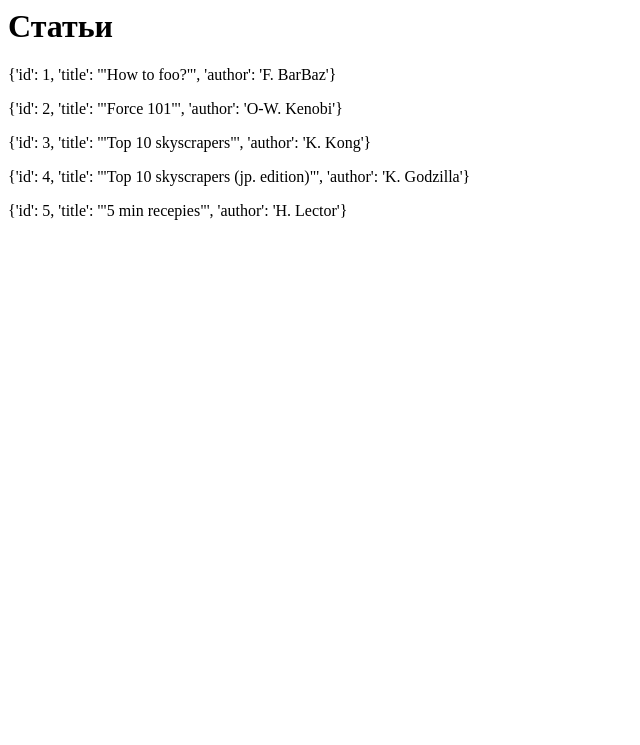
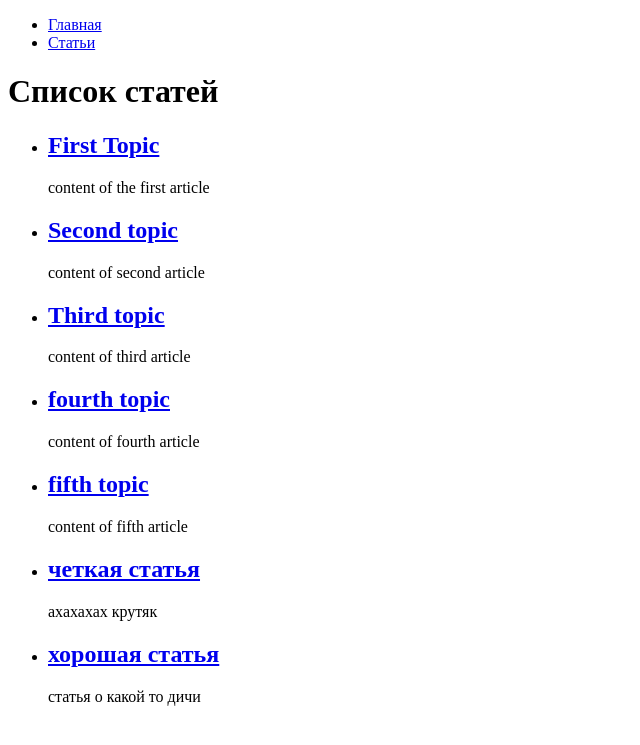
Before and after one commit to Takeitez17/hexlet-django-blog, a Django app: page /articles/ in a window 1280 px wide. Shown: the top 745 px of the page, without its empty margins (0-640 px from the left). Run offline with Django 5.2, Linux system fonts and the light colour scheme; data comes from the database, SQL or seed files in the repository; both versions use the stored data as it was after the commit.

Commit message:
lesson13

```diff
--- a/hexlet_django_blog/article/urls.py
+++ b/hexlet_django_blog/article/urls.py
@@ -3,6 +3,6 @@ from django.urls import path
 from hexlet_django_blog.article import views
 
 urlpatterns = [
-    path("", views.index),
-    path('<int:id>/', views.getArticle, name='article')
+    path("", views.IndexView.as_view(), name="articles_list"),
+    path("<int:id>/", views.IndexView.as_view(), name="article_detail"),
 ]
--- a/hexlet_django_blog/article/views.py
+++ b/hexlet_django_blog/article/views.py
@@ -1,31 +1,24 @@
 from django.shortcuts import render
 from django.http import HttpResponse
 from django.http import Http404
+from django.shortcuts import render, get_object_or_404
 from django.views.decorators.http import require_http_methods
+from hexlet_django_blog.article.models import Article
+from django.views import View
 
-
-articles = [
-    {'id': 1, 'title': '"How to foo?"', 'author': 'F. BarBaz'},
-    {'id': 2, 'title': '"Force 101"', 'author': 'O-W. Kenobi'},
-    {'id': 3, 'title': '"Top 10 skyscrapers"', 'author': 'K. Kong'},
-    {'id': 4, 'title': '"Top 10 skyscrapers (jp. edition)"', 'author': 'K. Godzilla'},
-    {'id': 5, 'title': '"5 min recepies"', 'author': 'H. Lector'},
-]
-
-@require_http_methods(['GET', 'POST'])
-def index(request):
-    if request.method == 'POST':
-        article = {
-            'id': int(request.POST['id']),
-            'title': request.POST['title'],
-            'author': request.POST['author']
-        }
-        articles.append(article)
-    return render(request, 'articles/index.html', context={'articles': articles})
-
-@require_http_methods(['GET'])
-def getArticle(request, id):
-    article = next((a for a in articles if a['id'] == id), None)
-    if not article:
-        raise Http404()
-    return render(request, 'articles/article.html', context={'article': article})
+class IndexView(View):
+    def get(self, request, *args, **kwargs):
+        if 'id' in kwargs:
+            article = get_object_or_404(Article, pk=kwargs['id'])
+            return render(
+                request,
+                "articles/article.html",
+                context={"article": article}
+            )
+        else:
+            articles = Article.objects.all()[:15]
+            return render(
+                request,
+                "articles/index.html",
+                context={"articles": articles}
+            )
--- a/hexlet_django_blog/templates/articles/article.html
+++ b/hexlet_django_blog/templates/articles/article.html
@@ -3,6 +3,6 @@
 {% block title %}Эксперименты с Django на Хекслете{% endblock %}
 
 {% block content %}
-    <h1>{{ article.title }}</h1>
-    <h2>by {{ article.author }}</h2>
+    <h1>{{ article.name }}</h1>
+    <h2>{{ article.body }}</h2>
 {% endblock %}
--- a/hexlet_django_blog/templates/articles/index.html
+++ b/hexlet_django_blog/templates/articles/index.html
@@ -1,4 +1,17 @@
-<h1>Статьи</h1>
-{% for article in articles %}
-<p> {{article}} </p>
-{% endfor %}
+{% extends "base.html" %}
+
+{% block content %}
+    <h1>Список статей</h1>
+    <ul>
+        {% for article in articles %}
+            <li>
+                <h2>
+                    <a href="{% url 'article_detail' article.id %}">
+                        {{ article.name }}
+                    </a>
+                </h2>
+                <p>{{ article.body|slice:":200" }}</p>
+            </li>
+        {% endfor %}
+    </ul>
+{% endblock %}
--- a/hexlet_django_blog/templates/index.html
+++ b/hexlet_django_blog/templates/index.html
@@ -1,5 +1,6 @@
 <h1>Hello, {{ who }}!</h1>
 <ul>
-    <li><a href="/about/">О сайте</p></li>
+    <li><a href="/about/">О сайте</a></li>
     <li><a href="/articles/">Статьи</a></li>
+    <li><a href="/admin/">Админ панель</a></li>
 </ul>
--- a/hexlet_django_blog/urls.py
+++ b/hexlet_django_blog/urls.py
@@ -17,10 +17,12 @@ Including another URLconf
 from django.contrib import admin
 from django.urls import path, include
 from hexlet_django_blog import views
+from hexlet_django_blog.article.views import IndexView
 
 urlpatterns = [
     path("", views.IndexPageView.as_view(), name='root'),
     path("about/", views.AboutPageView.as_view(), name="about"),
     path("articles/", include("hexlet_django_blog.article.urls")),
     path('admin/', admin.site.urls),
+    #path("articles/", IndexView.as_view())
 ]
--- a/hexlet_django_blog/views.py
+++ b/hexlet_django_blog/views.py
@@ -9,7 +9,9 @@ class IndexPageView(TemplateView):
 
     def get_context_data(self, **kwargs):
         context = super().get_context_data(**kwargs)
-        context["who"] = "World"
+        user = self.request.user
+
+        context["who"] = user.get_username() if user.is_authenticated else "Гость"
         return context
 
 class AboutPageView(TemplateView):
```
Also changed, not shown: db.sqlite3.
